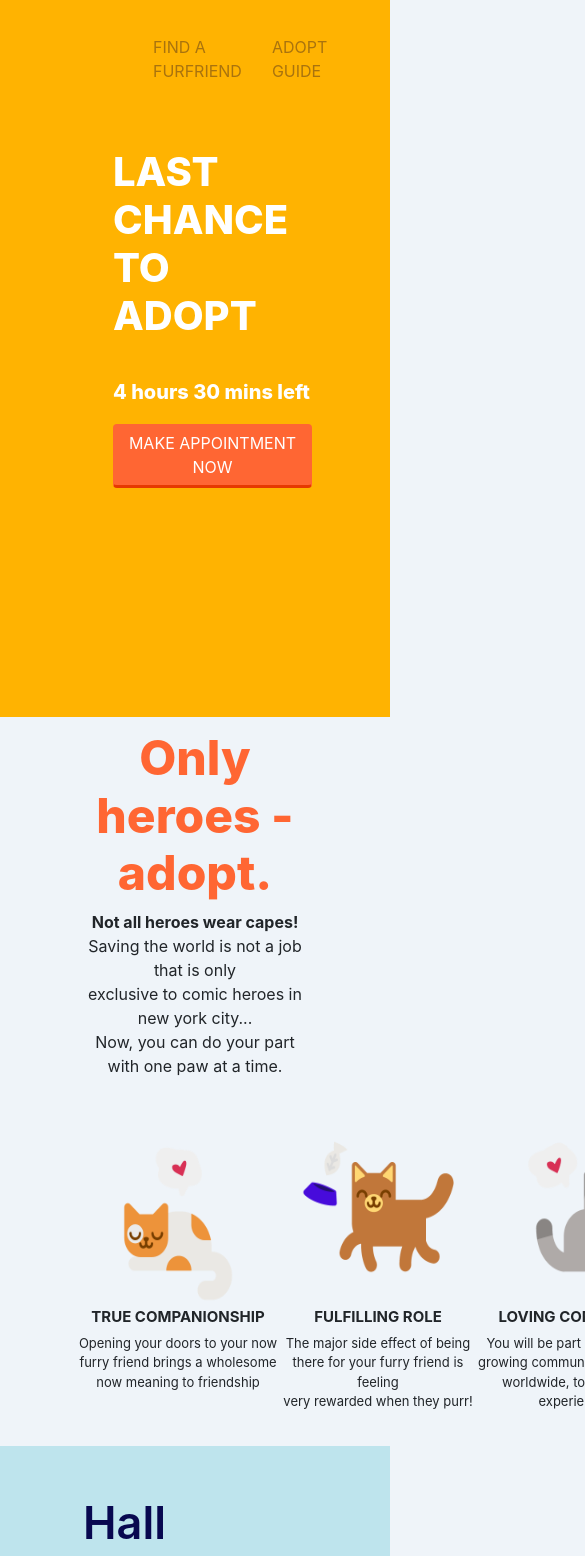
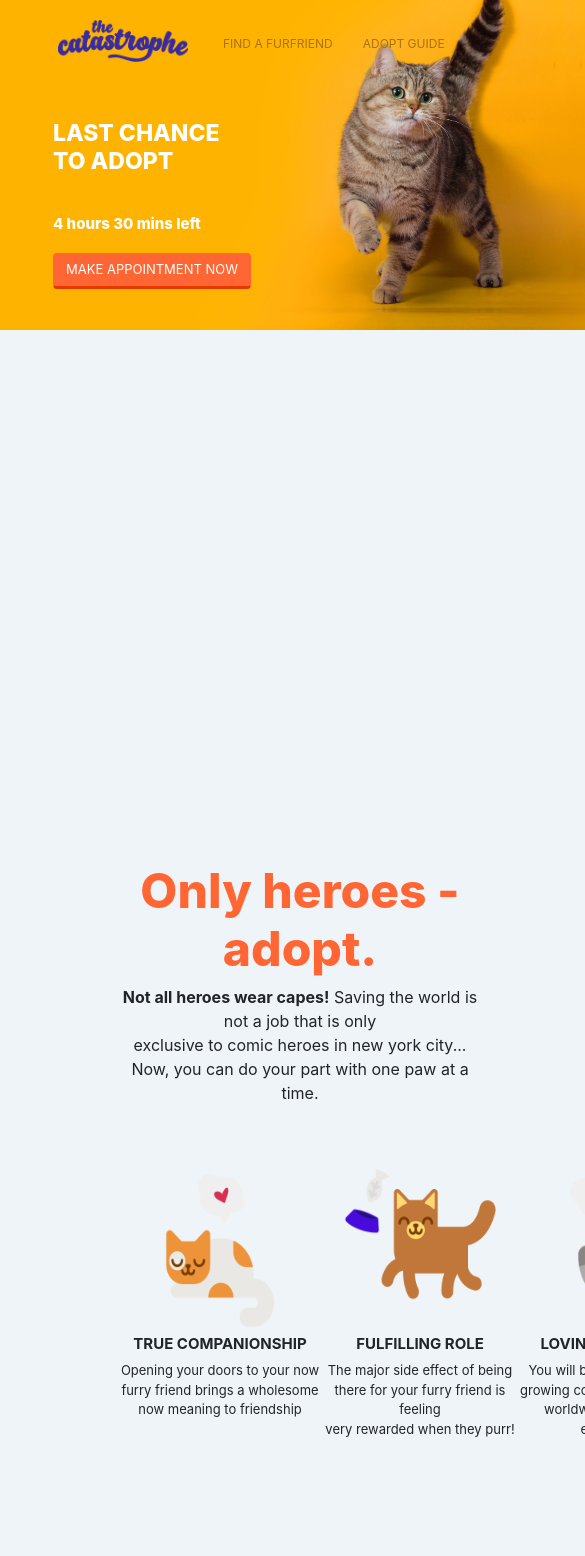
Before and after one commit to earlhansg/catastrophe, an Angular app: page / in a window 390 px wide. Shown: the top 1556 px of the page, 585 px wide, since content can reach past the window. Built offline with nearby package versions, Linux system fonts and the light colour scheme.

Commit message:
#8 initial enhance header component UI (responsiveness)

```diff
--- a/src/app/root/components/header/header.component.scss
+++ b/src/app/root/components/header/header.component.scss
@@ -1,4 +1,8 @@
 @import '../../../../assets/styles/utils/function';
+@import '../../../../assets/styles/main.scss';
+
+$start-firstBreakpoint: 915px;
+$start-secondBreakpoint: 561px;
 
 
 .wrapper {
@@ -6,10 +10,30 @@
     background-size: cover;
     width: 100%;
     height: 85%;
+
+    @include media($start-secondBreakpoint) {
+        & {
+            height: 100%;
+            background-size: contain;
+        }
+    }
 }
 
 .header {
     margin: 0 20% 0 20%;
+
+    @include media($start-firstBreakpoint) {
+        & {
+             margin: 0 10% 0 10%;
+        }
+    }
+
+    @include media($start-secondBreakpoint) {
+        & {
+             margin: 0 3% 0 3%;
+        }
+    }
+
     ul {
         list-style: none;
         padding-top: 20px;
@@ -18,6 +42,16 @@
             text-transform: uppercase;
             padding: 15px;
             cursor: pointer;
+            @include media($start-firstBreakpoint) {
+                & {
+                    font-size: 13px;
+                }
+            }
+            @include media($start-secondBreakpoint) {
+                & {
+                    font-size: 12px;
+                }
+            }
         }
 
         span {
@@ -26,6 +60,12 @@
             width: 160px;
             height: 50px;
             margin-right: 20px;
+
+            @include media($start-firstBreakpoint) {
+                & {
+                    width: 130px;
+                }
+            }
         }
     }
 }
@@ -37,17 +77,52 @@
     h1 {
         text-transform: uppercase;
         font-weight: 800;
+
+        @include media($start-firstBreakpoint) {
+            & {
+                font-size: 27px;
+            }
+        }
+        @include media($start-secondBreakpoint) {
+            & {
+                font-size: 23px;
+            }
+        }
     }
     h5 {
         font-weight: 800;
         margin-top: 40px;
         margin-bottom: 20px;
+
+        @include media($start-firstBreakpoint) {
+            & {
+                font-size: 18px;
+            }
+        }
+
+        @include media($start-secondBreakpoint) {
+            & {
+                font-size: 15px;
+            }
+        }
     }
     button {
         color: white;
         text-transform: uppercase;
         background-color: #ff6633;
         border-bottom: 3px solid #e63900;
+
+        @include media($start-firstBreakpoint) {
+            & {
+                font-size: 15px;
+            }
+        }
+
+        @include media($start-secondBreakpoint) {
+            & {
+                font-size: 13px;
+            }
+        }
     }
     p {
         font-size: 18px;
--- a/src/app/root/container/app.component.scss
+++ b/src/app/root/container/app.component.scss
@@ -1,3 +1,11 @@
+@import '../../../assets/styles/main.scss';
+$start-secondBreakpoint: 561px;
+
 :host {
     width: 100%;
+    @include media($start-secondBreakpoint) {
+        & {
+            width: auto;
+        }
+    }
 }
```
